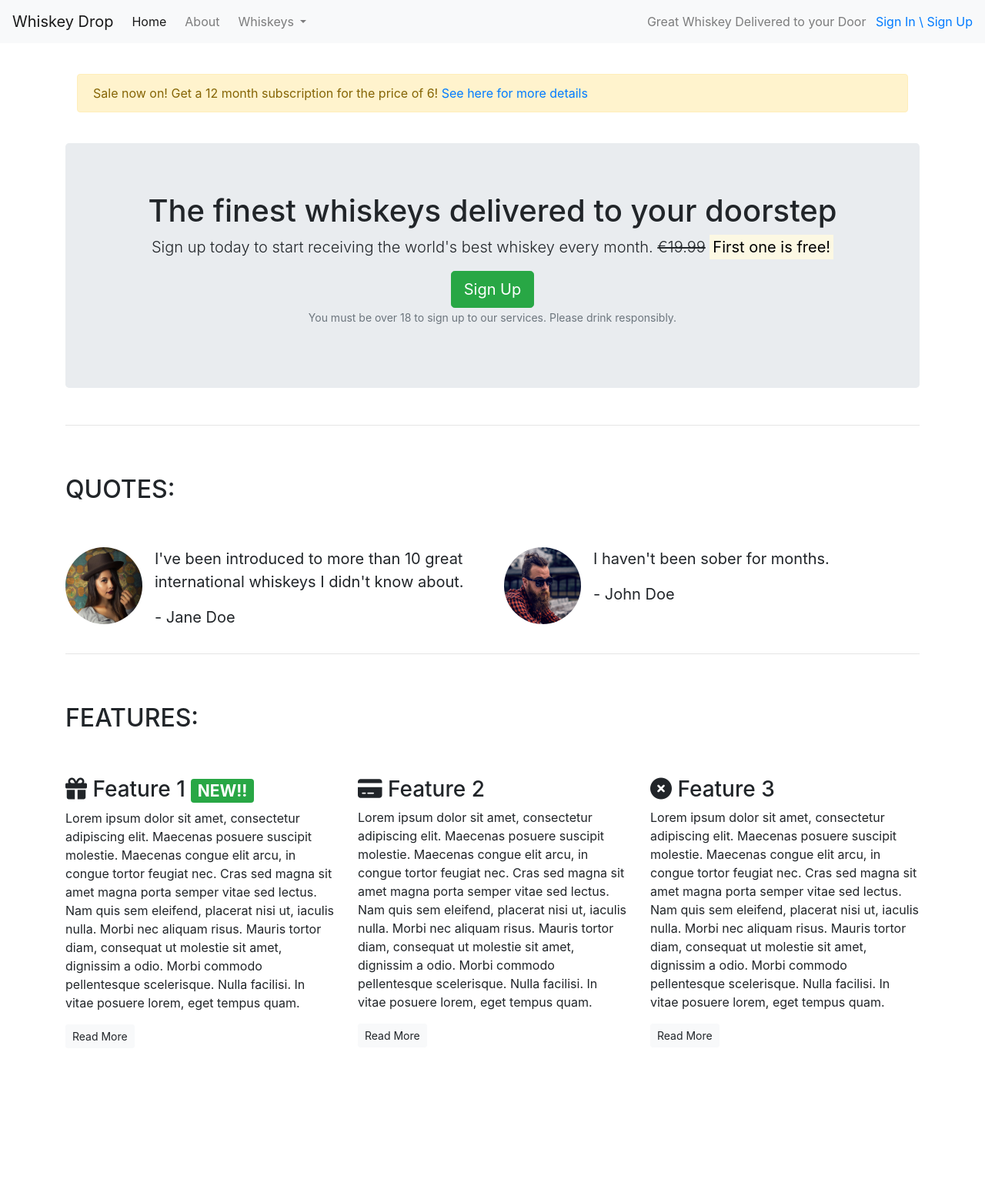
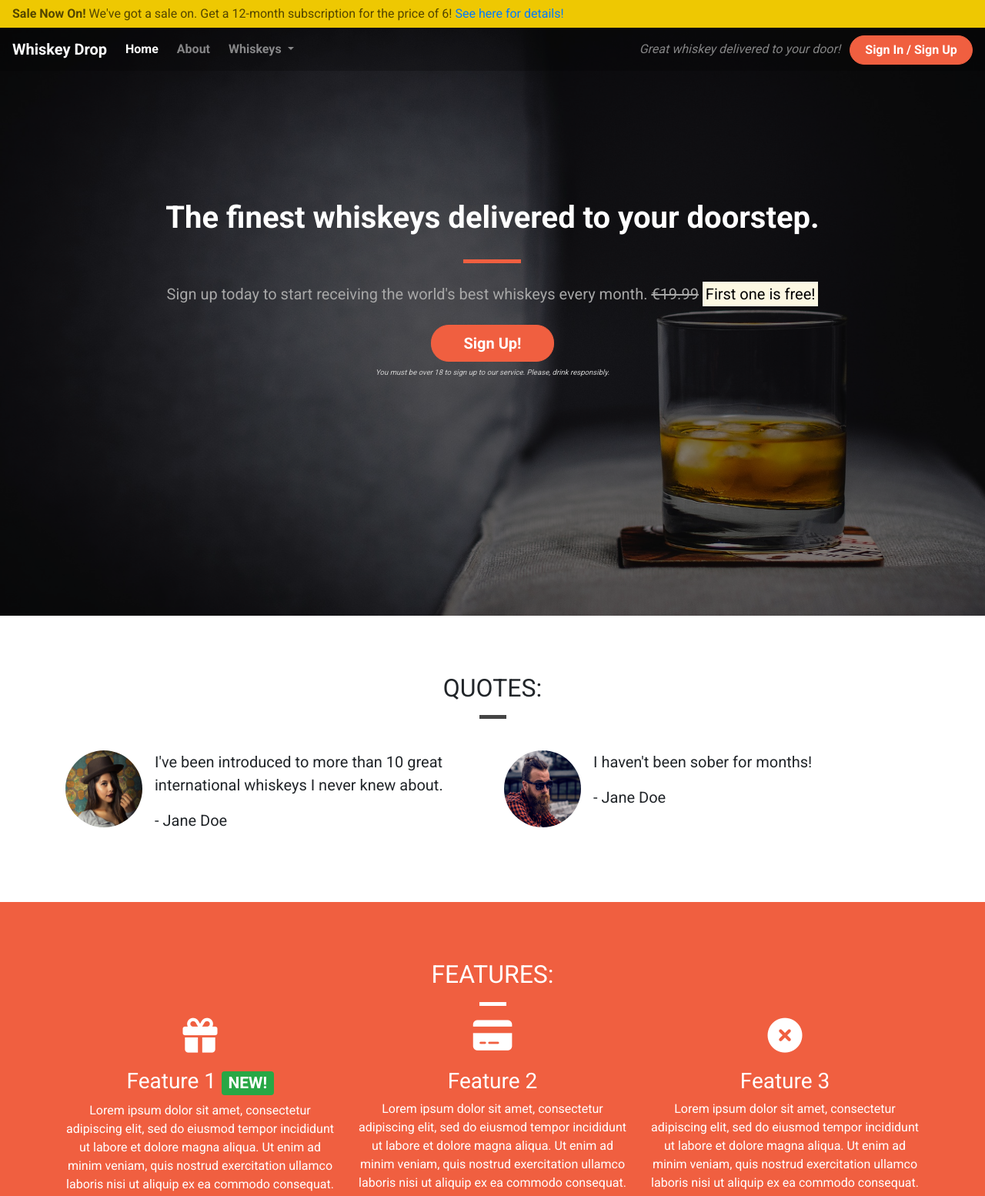
Before and after one commit to Grawnya/bootstrap-playground, a plain HTML site: page index.html in a window 1280 px wide. Shown: the top 1554 px of the page at 77% size. Before the commit the page ends 1378 px from the top, so only its background shows below. Drawn offline with nearby package versions, Linux system fonts and the light colour scheme.

Commit message:
add unique css to file

```diff
--- a/css/styles.css
+++ b/css/styles.css
@@ -4,12 +4,19 @@ body {
 
 /* Containers */
 
+.container-wrapper {}
+
+.container-wrapper--red {
+    background-color: #f05f40;
+    color: white;
+}
+
 .alert-container {}
 
 .callout-container {
     height: 100vh;
 
-    background: url('../images/whiskey-background.jpg') no-repeat center center fixed;
+    background: url('../images/whiskey-background.jpg') no-repeat bottom right fixed;
     -webkit-background-size: cover;
     -moz-background-size: cover;
     -o-background-size: cover;
@@ -31,26 +38,41 @@ body {
     background-color: rgba(0, 0, 0, 0.5);
 }
 
-.quotes-container {}
-
-.features-container {}
-
-/* Block dividers */
-
-.block-divider {
-    width: 75px;
-    height: 5px;
-    border: 0;
-    background-color: #444;
+.content-container {
+    padding-top: 75px;
+    padding-bottom: 75px;
 }
 
-.block-divider--orange {
-    background-color: #f05f40;
+/* Navbar */
+
+.navalert-container {
+    position: absolute;
+    top: 0;
+    left: 0;
+    z-index: 1;
+    padding-left: 0;
+    padding-right: 0;
 }
 
-.block-divider--short {
-    width: 35px;
+.navbar {
+    margin-bottom: 0;
+    width: 100%;
+    background-color: rgba(0, 0, 0, .25);
+    border: 0;
 }
+
+.navbar .navbar-toggler {
+    border: 0;
+}
+
+.navbar .navbar-brand {
+    font-weight: bold;
+}
+
+.navbar .navbar-nav a {
+    font-weight: bold;
+}
+
 
 /* Jumbotron */
 
@@ -76,6 +98,27 @@ body {
     color: #d0d0d0;
 }
 
+/* Block dividers */
+
+.block-divider {
+    width: 75px;
+    height: 5px;
+    border: 0;
+    background-color: #444;
+}
+
+.block-divider--orange {
+    background-color: #f05f40;
+}
+
+.block-divider--white {
+    background-color: white;
+}
+
+.block-divider--short {
+    width: 35px;
+}
+
 /* Buttons */
 
 .btn--cta {
@@ -98,3 +141,61 @@ body {
     border-color: #df4929;
     color: white;
 }
+
+/* Alert */
+
+.alert-container .col-12 {
+    padding-left: 0;
+    padding-right: 0;
+}
+
+.site-wide-alert {
+    color: #544600;
+    background-color: #eec802;
+    border-color: #eec802;
+    padding: 5px 15px;
+    margin-bottom: 0;
+    border: 1px solid transparent;
+    border-radius: 0;
+}
+
+/* Page Headers */
+
+.page-header {
+    margin-bottom: 0;
+    border-bottom: 0;
+    text-align: center;
+}
+
+.page-header h2 {
+    margin-top: 0;
+}
+
+/* Quotes */
+
+.quotes .page-header {
+    margin-bottom: 25px;
+}
+
+/* Features */
+
+.feature {
+    text-align: center;
+    margin-bottom: 40px;
+}
+
+.feature i {
+    margin-bottom: 20px;
+    font-size: 45px;
+    line-height: 45px;
+}
+
+.feature .btn {
+    background-color: white;
+    border-color: white;
+    border-radius: 15px;
+    min-width: 100px;
+    font-weight: bold;
+    margin-top: 10px;
+    color: #f05f40;
+}
--- a/index.html
+++ b/index.html
@@ -6,9 +6,21 @@
     <meta name="viewport" content="width=device-width, initial-scale=1.0">
     <title>Whiskey Drop | Taste a new whiskey every month</title>
     <link rel="stylesheet" href="https://cdn.jsdelivr.net/npm/bootstrap@4.6.2/dist/css/bootstrap.min.css" integrity="sha384-xOolHFLEh07PJGoPkLv1IbcEPTNtaed2xpHsD9ESMhqIYd0nLMwNLD69Npy4HI+N" crossorigin="anonymous">
+    <link href="https://fonts.googleapis.com/css?family=Roboto:400,700" rel="stylesheet">
+    <link rel="stylesheet" href="css/styles.css">
 </head>
 <body>
-    <nav class="navbar navbar-light bg-light navbar-expand-sm">
+    <div class="container-fluid navalert-container">
+        <div class="container-fluid alert-container">
+            <div class="row d-none d-sm-block">
+                <div class="col-12">
+                    <div class="site-wide-alert alert alert-warning">
+                        <strong>Sale Now On!</strong> We've got a sale on. Get a 12-month subscription for the price of 6! <a href="">See here for details!</a>
+                    </div>
+                </div>
+            </div>
+        </div>
+        <nav class="navbar navbar-dark navbar-expand-sm">
             <a href="/" class="navbar-brand">Whiskey Drop</a>
 
             <button class="navbar-toggler ml-auto" type="button" data-toggle="collapse" data-target="#navbarNavDropdown" aria-controls="navbarNavDropdown" aria-expanded="false" aria-label="Toggle navigation">
@@ -16,9 +28,10 @@
 
             <div class="collapse navbar-collapse" id="navbarNavDropdown">
                 <ul class="navbar-nav mr-auto">
-                <li class="active nav-item mr-2"><a href="/" class="nav-link">Home</a></li>
-                <li class="nav-item mr-2"><a href="/about" class="nav-link">About</a></li>
-                <li class="nav-item dropdown"><a class="nav-link dropdown-toggle" href="#" id="navbarDropdownMenuLink" role="button" data-toggle="dropdown" aria-haspopup="true" aria-expanded="false">
+                    <li class="active nav-item mr-2"><a class="nav-link" href="/">Home</a></li>
+                    <li class="nav-item mr-2"><a class="nav-link" href="/about">About</a></li>
+                    <li class="nav-item dropdown">
+                        <a class="nav-link dropdown-toggle" href="#" id="navbarDropdownMenuLink" role="button" data-toggle="dropdown" aria-haspopup="true" aria-expanded="false">
           Whiskeys
         </a>
                         <div class="dropdown-menu" aria-labelledby="navbarDropdownMenuLink">
@@ -26,57 +39,57 @@
                             <a class="dropdown-item" href="#">Scotch</a>
                             <a class="dropdown-item" href="#">Japanese</a>
                             <a class="dropdown-item" href="#">American</a>
-                    </div></li>
-                <li class="nav-item mr-2 d-block d-md-none"><a href="/login" class="nav-link">Sign In \ Sign Up</a></li>
+                        </div>
+                    </li>
+
+                    <li class="nav-item mr-2 d-block d-sm-none"><a class="nav-link" href="/login">Sign In / Sign Up</a></li>
                 </ul>
             </div>
             <div class="d-none d-md-block">
-            <p class="navbar-text my-auto mr-2">Great Whiskey Delivered to your Door</p>
-            <a href="/login">Sign In \ Sign Up</a>
+                <p class="navbar-text my-auto mr-2"><i>Great whiskey delivered to your door!</i></p>
+                <a href="/login" class="btn btn--cta btn--red">Sign In / Sign Up</a>
             </div>
         </nav>
-    <article class="container mt-3">
-        <div class="row d-none d-sm-inline">
-            <div class="col-12">
-                <div class="alert alert-warning">
-                    Sale now on! Get a 12 month subscription for the price of 6!
-                    <a href="">See here for more details</a>
     </div>
-            </div>
-        </div>
+    <div class="container-fluid callout-container">
         <!-- Callout -->
+        <div class="opaque-overlay">&nbsp;</div>
         <div class="row">
             <div class="col-12">
                 <section class="callout jumbotron text-center">
-                    <h1>The finest whiskeys delivered to your doorstep</h1>
-                    <p class="lead">Sign up today to start receiving the world's best whiskey every month.
+                    <h1 class="jumbotron-header">The finest whiskeys delivered to your doorstep.</h1>
+                    <hr class="block-divider block-divider--orange">
+                    <p class="lead">Sign up today to start receiving the world's best whiskeys every month.
                         <s class="d-none d-sm-inline">€19.99</s>
                         <span class="d-inline d-sm-none"><br></span>
                         <strong><mark>First one is free!</mark></strong></p>
-                    <button type="button" class="btn btn-lg btn-success" data-toggle="modal" data-target="#signUpModal">
-                        Sign Up
-                    </button>
-                    <p class="text-muted"><small>You must be over 18 to sign up to our services. Please drink responsibly.</small></p>
+                    <button class="btn btn-lg btn--cta btn--red" data-toggle="modal" data-target="#signUpModal">Sign Up!</button>
+                    <p class="text-muted"><small>You must be over 18 to sign up to our service. Please, drink responsibly.</small></p>
                 </section>
             </div>
         </div>
-        <hr>
+        <!-- /.callout -->
+    </div>
+
+    <!-- Quotes -->
+    <div class="container-wrapper">
+        <div class="container quotes-container content-container">
             <section class="quotes">
                 <div class="row">
-                <div class="col-12 my-5">
+                    <div class="col-12 page-header">
                         <h2 class="text-uppercase">Quotes:</h2>
+                        <hr class="block-divider block-divider--short">
                     </div>
                 </div>
                 <div class="row">
                     <div class="col-12 col-md-6">
                         <div class="media">
-                        <div class="d-none d-sm-inline">
+                            <div class="d-none d-sm-block">
                                 <img src="images/girl-image.png" class="rounded-circle mr-3" height=100 width=100>
                             </div>
                             <div class="media-body">
                                 <blockquote class="blockquote">
-                                <p>I've been introduced to more than 10 great international whiskeys I didn't
-                                    know about.</p>
+                                    <p>I've been introduced to more than 10 great international whiskeys I never knew about.</p>
                                     <p>- Jane Doe</p>
                                 </blockquote>
                             </div>
@@ -84,68 +97,66 @@
                     </div>
                     <div class="col-12 col-md-6">
                         <div class="media">
-                        <div class="d-none d-sm-inline">
+                            <div class="d-none d-sm-block">
                                 <img src="images/guy-image.png" class="rounded-circle mr-3" height=100 width=100>
                             </div>
                             <div class="media-body">
                                 <blockquote class="blockquote">
-                                <p>I haven't been sober for months.</p>
-                                <p>- John Doe</p>
+                                    <p>I haven't been sober for months!</p>
+                                    <p>- Jane Doe</p>
                                 </blockquote>
                             </div>
                         </div>
                     </div>
                 </div>
             </section>
-        <hr>
+            <!-- /.quotes -->
+        </div>
+    </div>
+
+    <!-- Features -->
+    <div class="container-wrapper container-wrapper--red">
+        <div class="container features-container content-container">
             <section class="features">
                 <div class="row">
-                <div class="col-12 my-5">
+                    <div class="col-12 page-header">
                         <h2 class="text-uppercase">Features:</h2>
+                        <hr class="block-divider block-divider--short block-divider--white">
                     </div>
                 </div>
                 <div class="row">
                     <div class="col-12 col-md-6 col-lg-4">
                         <div class="feature">
-                        <h3><i class="fa-solid fa-gift d-none d-sm-inline"></i> Feature 1 <span class="badge badge-success">NEW!!</span></h3>
-                        <p>
-                            Lorem ipsum dolor sit amet, consectetur adipiscing elit. Maecenas posuere suscipit molestie. Maecenas congue elit arcu, in congue tortor feugiat nec. Cras sed magna sit amet magna porta semper vitae sed lectus. Nam quis sem eleifend, placerat nisi ut, iaculis nulla. Morbi nec aliquam risus. Mauris tortor diam, consequat ut molestie sit amet, dignissim a odio. Morbi commodo pellentesque scelerisque. Nulla facilisi. In vitae posuere lorem, eget tempus quam.
-                        </p>
-                        <p>
-                            <a class="btn btn-sm btn-light" href="">Read More</a>
-                        </p>
+                            <h3><i class="fas fa-gift d-none d-sm-block"></i> Feature 1 <span class="badge badge-success">NEW!</span></h3>
+                            <p>Lorem ipsum dolor sit amet, consectetur adipiscing elit, sed do eiusmod tempor incididunt ut labore et dolore magna aliqua. Ut enim ad minim veniam, quis nostrud exercitation ullamco laboris nisi ut aliquip ex ea commodo consequat.</p>
+                            <p><a class="btn btn-sm btn-light" href="">Read More</a></p>
                         </div>
                     </div>
                     <div class="col-12 col-md-6 col-lg-4">
                         <div class="feature">
-                        <h3><i class="fa-solid fa-credit-card d-none d-sm-inline"></i> Feature 2</h3>
-                        <p>
-                            Lorem ipsum dolor sit amet, consectetur adipiscing elit. Maecenas posuere suscipit molestie. Maecenas congue elit arcu, in congue tortor feugiat nec. Cras sed magna sit amet magna porta semper vitae sed lectus. Nam quis sem eleifend, placerat nisi ut, iaculis nulla. Morbi nec aliquam risus. Mauris tortor diam, consequat ut molestie sit amet, dignissim a odio. Morbi commodo pellentesque scelerisque. Nulla facilisi. In vitae posuere lorem, eget tempus quam.
-                        </p>
-                        <p>
-                            <a class="btn btn-sm btn-light" href="">Read More</a>
-                        </p>
+                            <h3><i class="fas fa-credit-card d-none d-sm-block"></i> Feature 2</h3>
+                            <p>Lorem ipsum dolor sit amet, consectetur adipiscing elit, sed do eiusmod tempor incididunt ut labore et dolore magna aliqua. Ut enim ad minim veniam, quis nostrud exercitation ullamco laboris nisi ut aliquip ex ea commodo consequat.</p>
+                            <p><a class="btn btn-sm btn-light" href="">Read More</a></p>
                         </div>
                     </div>
                     <div class="col-12 d-md-none d-lg-block col-lg-4">
                         <div class="feature">
-                        <h3><i class="fa-solid fa-circle-xmark d-none d-sm-inline"></i> Feature 3</h3>
-                        <p>
-                            Lorem ipsum dolor sit amet, consectetur adipiscing elit. Maecenas posuere suscipit molestie. Maecenas congue elit arcu, in congue tortor feugiat nec. Cras sed magna sit amet magna porta semper vitae sed lectus. Nam quis sem eleifend, placerat nisi ut, iaculis nulla. Morbi nec aliquam risus. Mauris tortor diam, consequat ut molestie sit amet, dignissim a odio. Morbi commodo pellentesque scelerisque. Nulla facilisi. In vitae posuere lorem, eget tempus quam.
-                        </p>
-                        <p>
-                            <a class="btn btn-sm btn-light" href="">Read More</a>
-                        </p>
+                            <h3><i class="fas fa-times-circle d-none d-sm-block"></i> Feature 3</h3>
+                            <p>Lorem ipsum dolor sit amet, consectetur adipiscing elit, sed do eiusmod tempor incididunt ut labore et dolore magna aliqua. Ut enim ad minim veniam, quis nostrud exercitation ullamco laboris nisi ut aliquip ex ea commodo consequat.</p>
+                            <p><a class="btn btn-sm btn-light" href="">Read More</a></p>
                         </div>
                     </div>
                 </div>
             </section>
-    </article>
-    <div class="modal fade" id="signUpModal" tabindex="-1" aria-labelledby="exampleModalLabel" aria-hidden="true">
-        <div class="modal-dialog">
+            <!-- /.features -->
+        </div>
+    </div>
+
+    <div class="modal" tabindex="-1" role="dialog" id="signUpModal">
+        <div class="modal-dialog" role="document">
             <div class="modal-content">
                 <div class="modal-header">
-              <h5 class="modal-title" id="exampleModalLabel">Sign Up to Whiskey Drop</h5>
+                    <h5 class="modal-title">Sign Up To Whiskey Drop!</h5>
                     <button type="button" class="close" data-dismiss="modal" aria-label="Close">
           <span aria-hidden="true">&times;</span>
         </button>
@@ -154,7 +165,7 @@
                     <form>
                         <div class="form-group">
                             <label for="exampleInputEmail1">Email address</label>
-                      <input type="email" class="form-control" id="exampleInputEmail1" aria-describedby="emailHelp">
+                            <input type="email" class="form-control" id="exampleInputEmail1" aria-describedby="emailHelp" placeholder="Enter email">
                             <small id="emailHelp" class="form-text text-muted">We'll never share your email with anyone else.</small>
                         </div>
                         <div class="form-group">
@@ -171,8 +182,6 @@
             </div>
         </div>
     </div>
-    </div>
-
     <!-- Font Awesome -->
     <script src="https://kit.fontawesome.com/f89c3266fa.js" crossorigin="anonymous"></script>
     <!-- JS Bootstrap -->
```
Also changed, not shown: images/whiskey-background.jpg (added). Lines whose indentation alone changed are shown as unchanged.
